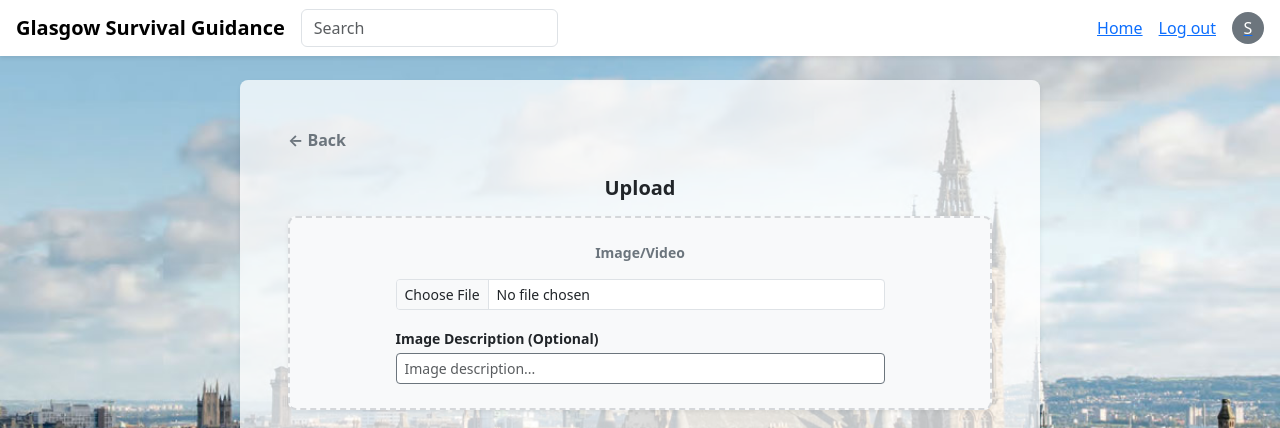
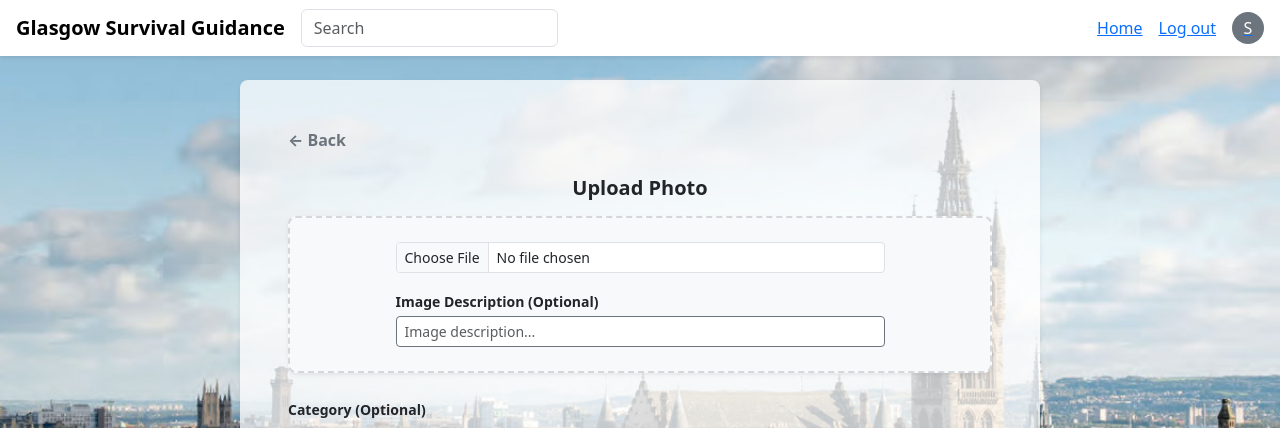
Before and after one commit to COMPSCI5012-Internet-Technology/GlasgowSurvivalGuide, a Django app: page /posts/new/ in a window 1280 px wide. Shown: the top 428 px of the page. Run offline with Django 5.2, Linux system fonts and the light colour scheme; the visitor is signed in with stand-in values (Sample User, id 1); data that the repository does not hold is empty.

Commit message:
only can upload image

```diff
--- a/templates/guide/post_form.html
+++ b/templates/guide/post_form.html
@@ -24,9 +24,8 @@
             </div>
 
             <div class="mb-4 text-center">
-                <h2 class="h5 fw-bold mb-3 text-dark">Upload</h2>
+                <h2 class="h5 fw-bold mb-3 text-dark">Upload Photo</h2>
                 <div class="border border-2 border-secondary border-opacity-25 rounded-3 p-4 bg-light shadow-sm upload-zone-dashed">
-                    <p class="small text-secondary fw-bold mb-3">Image/Video</p>
                     <input type="file" name="image" class="form-control form-control-sm mx-auto w-75 mb-3" id="id_image">
 
                     <div class="text-start mx-auto w-75">
```
